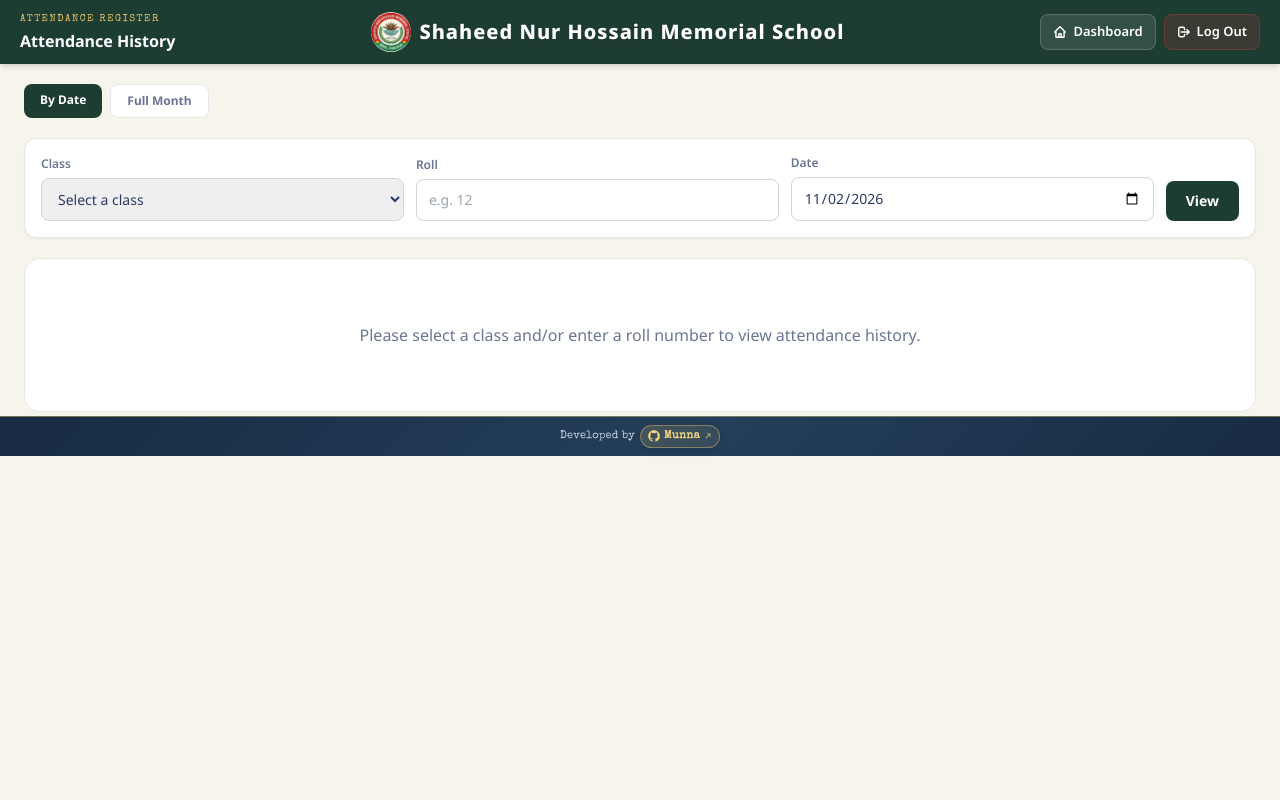
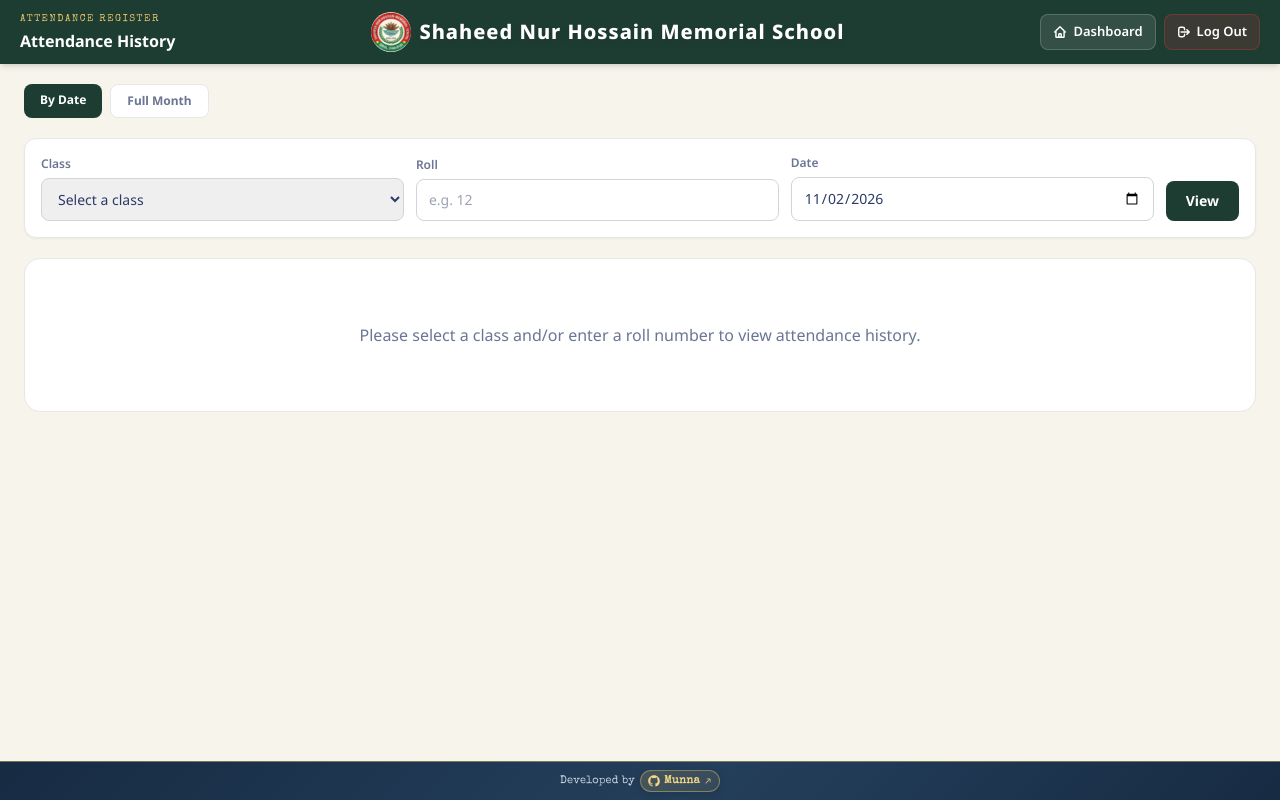
Before and after one commit to MMunna5/School-attendance, a Django app: page /admin-panel/attendance-history/ in a window 1280 px wide. Run offline with Django 5.2, Linux system fonts and the light colour scheme; the visitor is signed in with stand-in values (Sample User, id 1); data that the repository does not hold is empty; some libraries are stand-ins or nearby versions.

Commit message:
Anchor developer credit to bottom of dashboard

```diff
--- a/attendance/templates/attendance/base.html
+++ b/attendance/templates/attendance/base.html
@@ -182,7 +182,7 @@
 </head>
 
 
-<body class="bg-paper min-h-screen text-ink">
+<body class="bg-paper min-h-screen text-ink flex flex-col">
 
     <!-- ================= HEADER ================= -->
 
@@ -319,7 +319,7 @@
 
     <!-- ================= MAIN CONTENT ================= -->
 
-    <main class="max-w-7xl mx-auto px-4 sm:px-6 pt-4 pb-0 sm:pt-5 sm:pb-1">
+    <main class="max-w-7xl w-full flex-1 mx-auto px-4 sm:px-6 pt-4 pb-0 sm:pt-5 sm:pb-1">
 
         {% block content %}{% endblock %}
 
@@ -370,7 +370,7 @@
         }
     </style>
 
-    <footer class="developer-credit flex items-center justify-center gap-1 px-3 py-2 text-[10px] sm:text-[11px]">
+    <footer class="developer-credit mt-auto flex items-center justify-center gap-1 px-3 py-2 text-[10px] sm:text-[11px]">
         <span class="font-medium">Developed by</span>
         <a href="https://github.com/MMunna5" target="_blank" rel="noopener noreferrer"
             class="developer-link" aria-label="Munna on GitHub">
```
